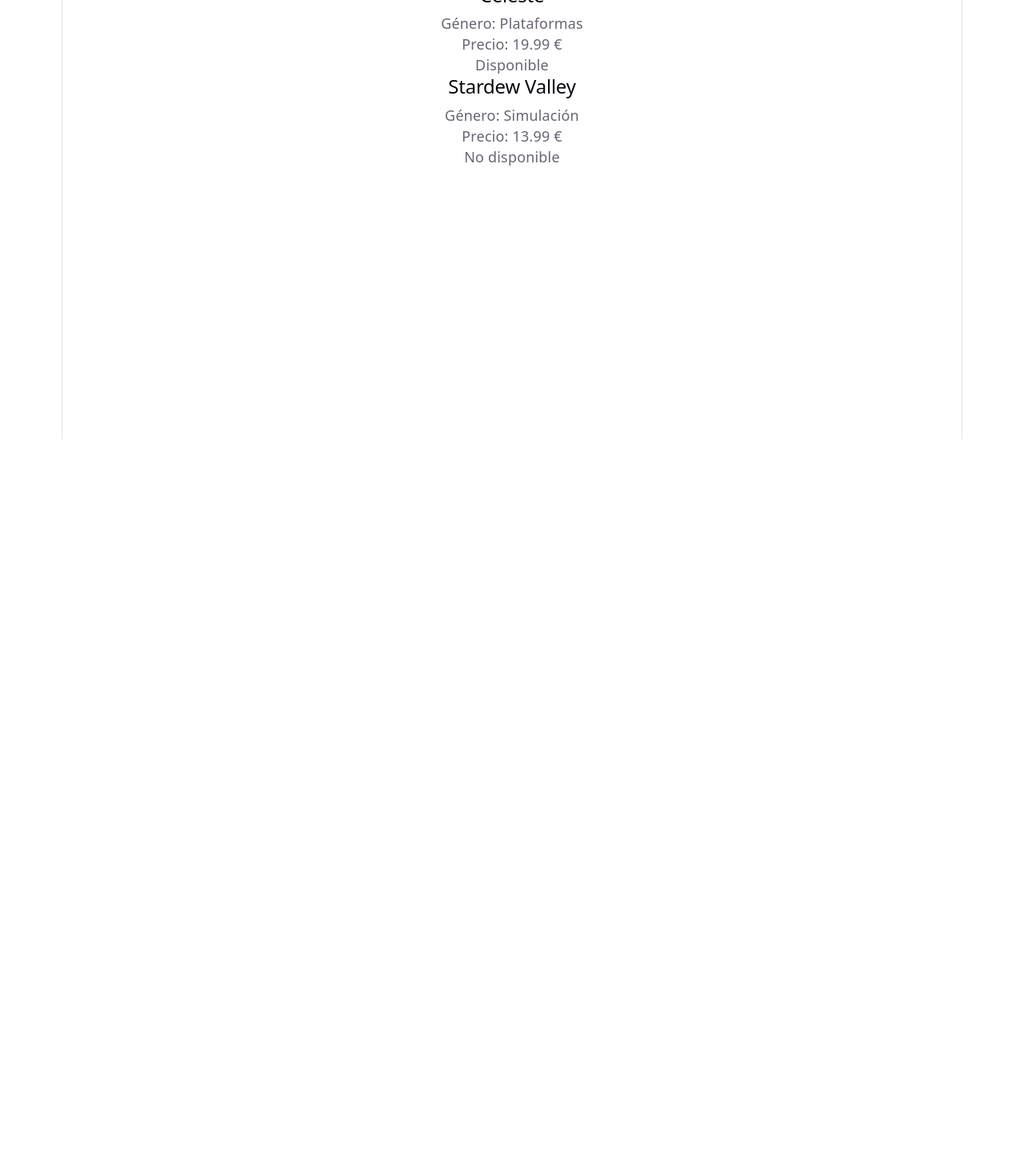
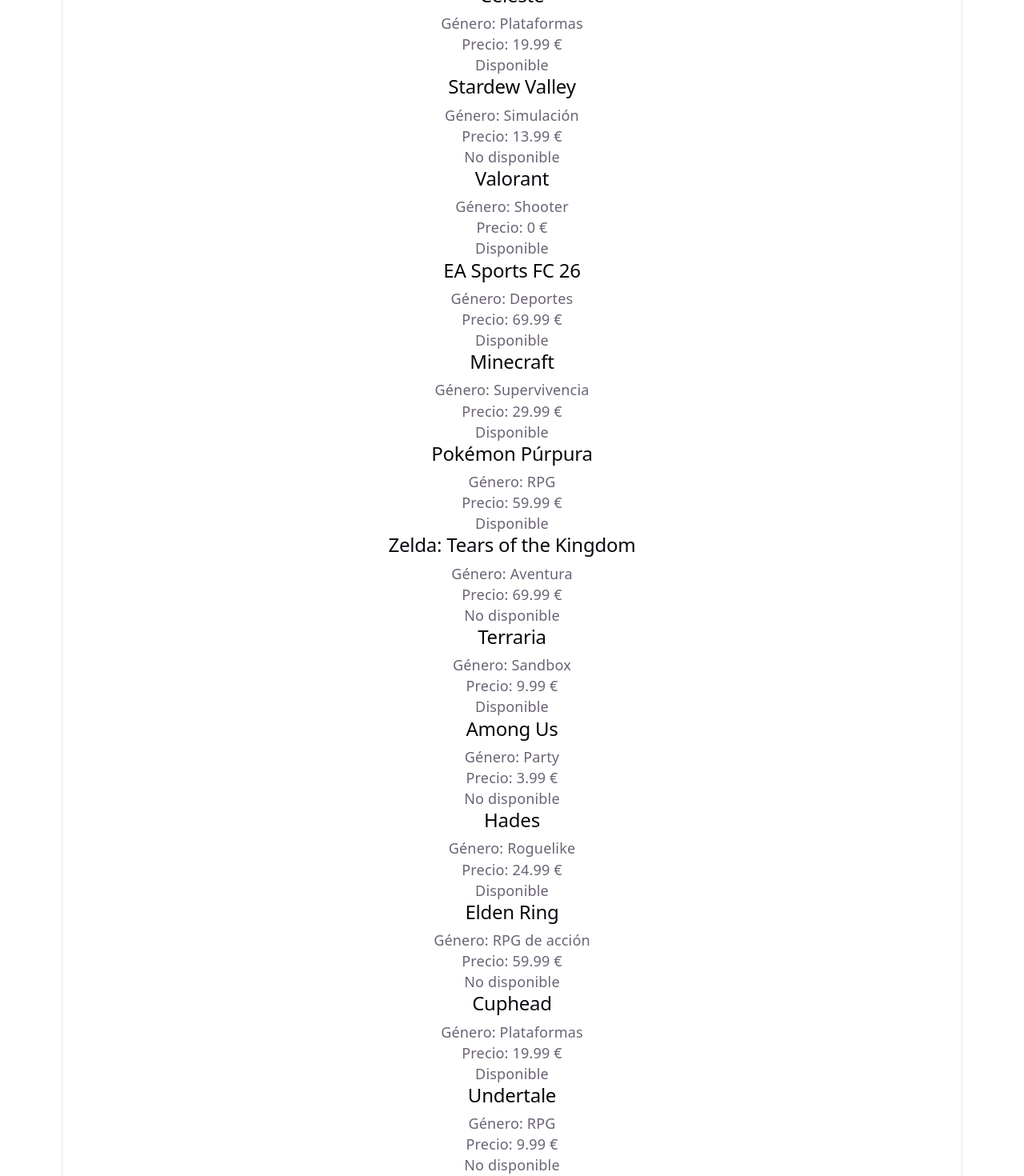
Before and after one commit to diegoalegil/pgl-2dam, a React (Vite) app in the folder 1er-trimestre/ut1-fundamentos/actividad-02-react-gameshelf/gameshelf/: page / in a window 1280 px wide. Shown: the part 251-1721 px from the top of the page at 80% size. Before the commit the page ends 800 px from the top, so only its background shows below. Built offline with nearby package versions, Linux system fonts and the light colour scheme.

Commit message:
Amplía el catálogo a 14 videojuegos

```diff
--- a/1er-trimestre/ut1-fundamentos/actividad-02-react-gameshelf/gameshelf/src/App.tsx
+++ b/1er-trimestre/ut1-fundamentos/actividad-02-react-gameshelf/gameshelf/src/App.tsx
@@ -13,6 +13,17 @@
   { id: 1, title: "Hollow Knight", genre: "Aventura", price: 14.99, available: true },
   { id: 2, title: "Celeste", genre: "Plataformas", price: 19.99, available: true },
   { id: 3, title: "Stardew Valley", genre: "Simulación", price: 13.99, available: false },
+  { id: 4, title: "Valorant", genre: "Shooter", price: 0, available: true },
+  { id: 5, title: "EA Sports FC 26", genre: "Deportes", price: 69.99, available: true },
+  { id: 6, title: "Minecraft", genre: "Supervivencia", price: 29.99, available: true },
+  { id: 7, title: "Pokémon Púrpura", genre: "RPG", price: 59.99, available: true },
+  { id: 8, title: "Zelda: Tears of the Kingdom", genre: "Aventura", price: 69.99, available: false },
+  { id: 9, title: "Terraria", genre: "Sandbox", price: 9.99, available: true },
+  { id: 10, title: "Among Us", genre: "Party", price: 3.99, available: false },
+  { id: 11, title: "Hades", genre: "Roguelike", price: 24.99, available: true },
+  { id: 12, title: "Elden Ring", genre: "RPG de acción", price: 59.99, available: false },
+  { id: 13, title: "Cuphead", genre: "Plataformas", price: 19.99, available: true },
+  { id: 14, title: "Undertale", genre: "RPG", price: 9.99, available: false },
 ];
 
 function App() {
```
